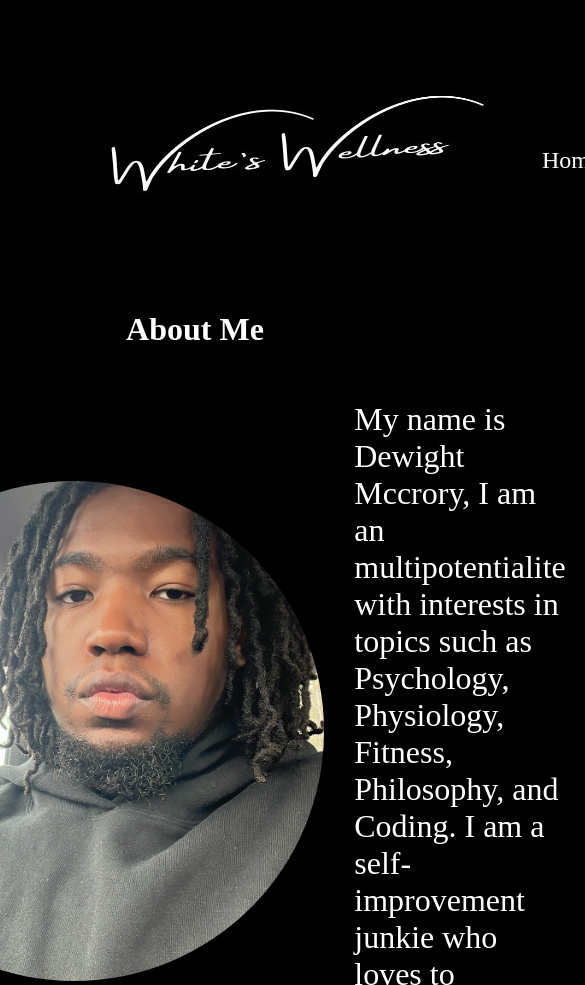
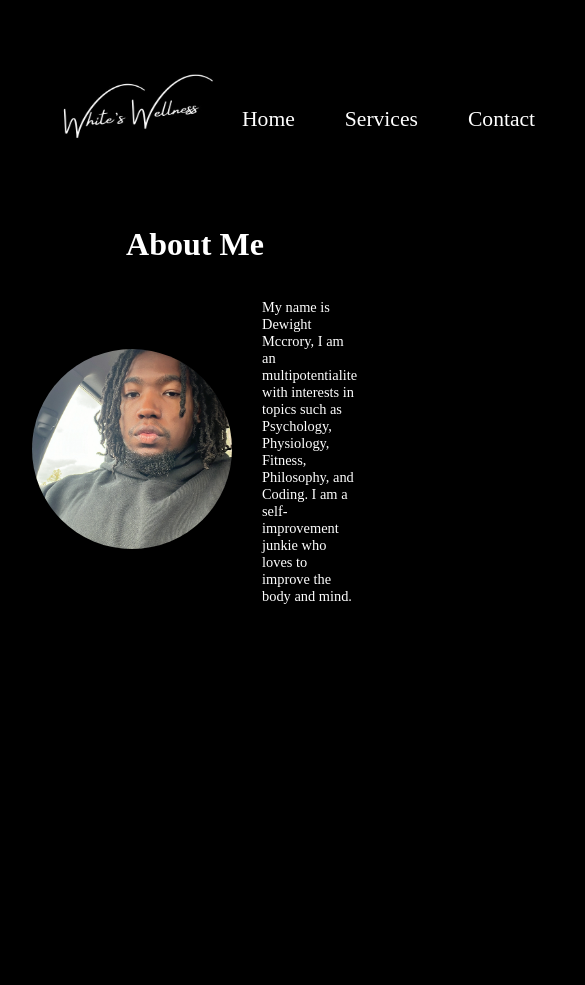
Before and after one commit to nolimitwhite23/nolimitwhite.github.io, a plain HTML site: page index.html in a window 390 px wide. Shown: the top 985 px of the page, 585 px wide, since content can reach past the window. After the commit the page ends 844 px from the top, so only its background shows below. Drawn offline with Linux system fonts and the light colour scheme; a web font is replaced by a local one.

Commit message:
mobile update

```diff
--- a/style.css
+++ b/style.css
@@ -60,3 +60,28 @@ section {
     width: 500px;
     height: 30vh;
 }
+
+@media (max-width: 600px) {
+    .about-pic {
+        width: 200px;
+        height: 200px;
+        object-fit: cover;
+        border: 0px;
+        border-radius: 1000px;
+    }
+
+    .logo {
+        width: 200px;
+        height: 20vh;
+    }
+
+    ul li a {
+        font-size: 1.35rem;
+        margin-right: 20px;
+    }
+
+    p {
+        font-size: 0.90rem;
+    }
+
+}
```
